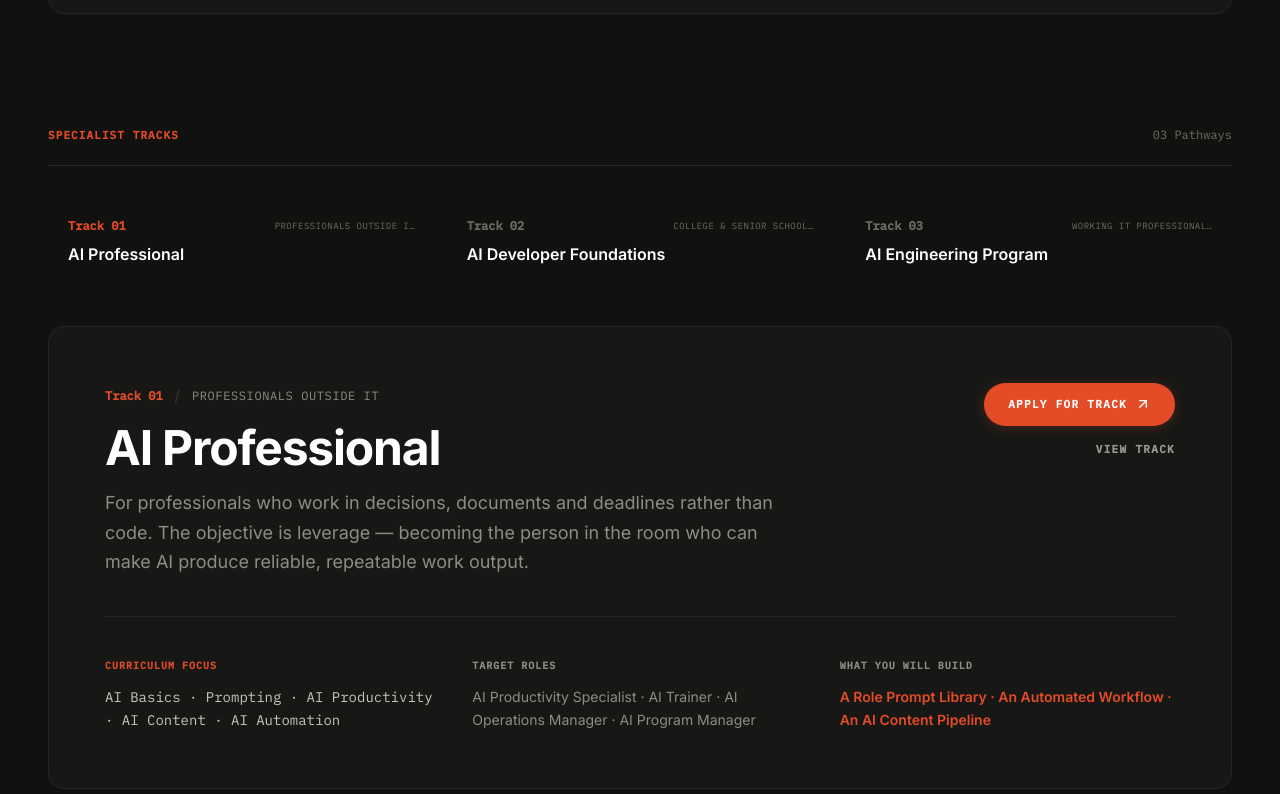
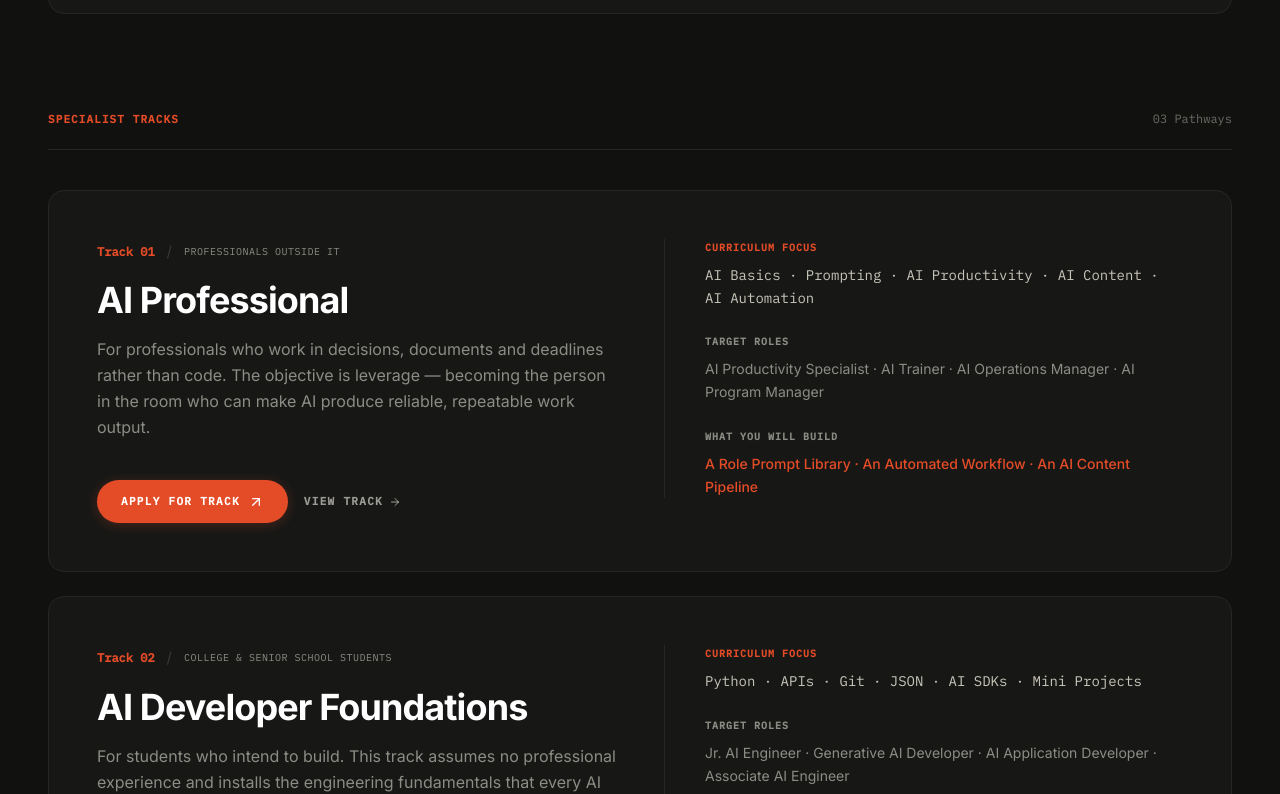
Before and after one commit to atomnoid/REDESIGNING-GAPSO-WEBSITE, a Next.js app: page / in a window 1280 px wide. Shown: the part 7626-8420 px from the top of the page. Built offline with nearby package versions, Linux system fonts and the light colour scheme.

Commit message:
feat: create ProgramsDetailSection component for displaying entry points and specialized tracks

```diff
--- a/components/sections/ProgramsDetailSection.tsx
+++ b/components/sections/ProgramsDetailSection.tsx
@@ -1,7 +1,7 @@
 'use client'
 
-import React, { useRef, useState } from 'react'
-import { ArrowUpRight } from 'lucide-react'
+import React, { useRef } from 'react'
+import { ArrowUpRight, ArrowRight } from 'lucide-react'
 import { motion, useInView } from 'framer-motion'
 import { TrackData } from './LearningSystemSection'
 
@@ -13,7 +13,6 @@ interface Props {
 export function ProgramsDetailSection({ tracks, applyHref }: Props) {
   const containerRef = useRef(null)
   const isInView = useInView(containerRef, { once: true, margin: '-60px' })
-  const [activeTrackIndex, setActiveTrackIndex] = useState<number>(0)
 
   return (
     <section
@@ -54,7 +53,7 @@ export function ProgramsDetailSection({ tracks, applyHref }: Props) {
           </motion.p>
         </div>
 
-        {/* 00. Free Foundation Card — Clean Human Editorial Style */}
+        {/* Free Entry Foundation Card */}
         <motion.div
           initial={{ opacity: 0, y: 24 }}
           animate={isInView ? { opacity: 1, y: 0 } : {}}
@@ -90,133 +89,101 @@ export function ProgramsDetailSection({ tracks, applyHref }: Props) {
           </p>
         </motion.div>
 
-        {/* ── Specialist Tracks ── */}
-        <div className="pt-4 mb-8 flex items-baseline justify-between border-b border-[#252724] pb-5">
-          <div>
+        {/* Section Sub-heading for Tracks */}
+        <div className="mb-10 flex items-baseline justify-between border-b border-[#252724] pb-5">
           <p className="font-mono text-[11px] font-bold text-[#E44B27] uppercase tracking-widest">
             Specialist Tracks
           </p>
-          </div>
           <span className="font-mono text-xs text-[#6B6C65]">
             03 Pathways
           </span>
         </div>
 
-        {/* Editorial Tab Switcher for Desktop / Mobile Quick Select */}
-        <div className="grid grid-cols-1 md:grid-cols-3 gap-3 mb-10">
-          {tracks.map((t, idx) => {
-            const isSelected = activeTrackIndex === idx
-            return (
-              <button
+        {/* Specialist Tracks — Clean Architectural List / Cards */}
+        <div className="space-y-6">
+          {tracks.map((t, index) => (
+            <motion.div
               key={t.no}
-                onClick={() => setActiveTrackIndex(idx)}
-                className={`text-left p-5 rounded-xl border transition-all duration-200 cursor-pointer ${
-                  isSelected
-                    ? 'bg-[#1C1E1B] border-[#E44B27] text-white shadow-sm'
-                    : 'bg-[#141513] border-[#252724] text-[#8B8C84] hover:border-[#383A35] hover:text-[#C8C5BA]'
-                }`}
+              initial={{ opacity: 0, y: 24 }}
+              animate={isInView ? { opacity: 1, y: 0 } : {}}
+              transition={{ duration: 0.6, delay: 0.2 + index * 0.1 }}
+              className="p-8 sm:p-10 md:p-12 rounded-2xl bg-[#171816] border border-[#252724] hover:border-[#3a3c36] transition-colors duration-300"
             >
-                <div className="flex items-center justify-between mb-2">
-                  <span className={`font-mono text-xs font-bold ${isSelected ? 'text-[#E44B27]' : 'text-[#6B6C65]'}`}>
+              <div className="grid grid-cols-1 lg:grid-cols-12 gap-8 lg:gap-12 items-start">
+
+                {/* Left Side: Track Number, Audience, Title, Description, and CTA Buttons */}
+                <div className="lg:col-span-6 flex flex-col justify-between h-full">
+                  <div>
+                    <div className="flex items-center gap-3 mb-4">
+                      <span className="font-mono text-xs font-bold text-[#E44B27]">
                         Track {t.no}
                       </span>
-                  <span className="font-mono text-[9px] uppercase tracking-wider text-[#6B6C65] truncate max-w-[140px]">
+                      <span className="text-[#383A35]">/</span>
+                      <span className="font-mono text-[10px] text-[#8B8C84] uppercase tracking-wider">
                         {t.audience}
                       </span>
                     </div>
-                <div className="font-semibold text-base text-white">
+
+                    <h3 className="text-2xl sm:text-3xl lg:text-4xl font-bold text-white tracking-tight mb-4">
                       {t.title}
-                </div>
-              </button>
-            )
-          })}
-        </div>
-
-        {/* Active Track Comprehensive Editorial View */}
-        {(() => {
-          const currentTrack = tracks[activeTrackIndex]
-          return (
-            <motion.div
-              key={currentTrack.no}
-              initial={{ opacity: 0, y: 16 }}
-              animate={{ opacity: 1, y: 0 }}
-              transition={{ duration: 0.4 }}
-              className="p-8 sm:p-12 md:p-14 rounded-2xl bg-[#171816] border border-[#252724]"
-            >
-              {/* Header inside the panel */}
-              <div className="grid grid-cols-1 lg:grid-cols-12 gap-8 items-start pb-10 border-b border-[#252724]">
-                <div className="lg:col-span-8">
-                  <div className="flex items-center gap-3 mb-4">
-                    <span className="font-mono text-xs font-bold text-[#E44B27]">
-                      Track {currentTrack.no}
-                    </span>
-                    <span className="text-[#383A35]">/</span>
-                    <span className="font-mono text-xs uppercase tracking-wider text-[#8B8C84]">
-                      {currentTrack.audience}
-                    </span>
-                  </div>
-
-                  <h3 className="text-3xl sm:text-4xl lg:text-5xl font-bold text-white tracking-tight mb-4">
-                    {currentTrack.title}
                     </h3>
 
-                  <p className="text-base sm:text-lg text-[#8B8C84] leading-relaxed max-w-2xl font-normal">
-                    {currentTrack.desc}
+                    <p className="text-sm sm:text-base text-[#8B8C84] leading-relaxed font-normal mb-8 max-w-xl">
+                      {t.desc}
                     </p>
                   </div>
 
-                <div className="lg:col-span-4 flex flex-col sm:flex-row lg:flex-col gap-4 lg:items-end justify-center">
-                  <a
-                    href={applyHref}
-                    className="btn w-full sm:w-auto justify-center"
-                  >
+                  <div className="flex items-center gap-4 flex-wrap pt-2">
+                    <a href={applyHref} className="btn">
                       <span>Apply For Track</span>
                       <ArrowUpRight className="w-4 h-4" />
                     </a>
-                  <a
-                    href="#programs-detail"
-                    className="link-dark text-xs text-[#8B8C84] hover:text-white"
-                  >
+                    <a href="#programs-detail" className="link-dark text-xs flex items-center gap-1.5 text-[#8B8C84] hover:text-white">
                       <span>View Track</span>
+                      <ArrowRight className="w-3 h-3" />
                     </a>
                   </div>
                 </div>
 
-              {/* Editorial 3-Column Spec Sheet */}
-              <div className="grid grid-cols-1 md:grid-cols-3 gap-8 pt-10">
-                {/* 1. Curriculum Focus */}
+                {/* Right Side: Curriculum, Roles, and What You Will Build spec sheet */}
+                <div className="lg:col-span-6 space-y-6 pt-6 lg:pt-0 lg:border-l lg:border-[#252724] lg:pl-10">
+
+                  {/* Curriculum Focus */}
                   <div>
-                  <p className="font-mono text-[10px] text-[#E44B27] uppercase tracking-widest font-bold mb-3">
+                    <p className="font-mono text-[10px] text-[#E44B27] uppercase tracking-widest font-bold mb-2">
                       Curriculum Focus
                     </p>
                     <p className="font-mono text-xs sm:text-sm text-[#C8C5BA] leading-relaxed">
-                    {currentTrack.skills}
+                      {t.skills}
                     </p>
                   </div>
 
-                {/* 2. Target Roles */}
+                  {/* Target Roles */}
                   <div>
-                  <p className="font-mono text-[10px] text-[#8B8C84] uppercase tracking-widest font-bold mb-3">
+                    <p className="font-mono text-[10px] text-[#8B8C84] uppercase tracking-widest font-bold mb-2">
                       Target Roles
                     </p>
-                  <p className="text-sm text-[#8B8C84] leading-relaxed font-normal">
-                    {currentTrack.roles}
+                    <p className="text-xs sm:text-sm text-[#8B8C84] leading-relaxed">
+                      {t.roles}
                     </p>
                   </div>
 
-                {/* 3. What You Will Build */}
+                  {/* What You Will Build */}
                   <div>
-                  <p className="font-mono text-[10px] text-[#8B8C84] uppercase tracking-widest font-bold mb-3">
+                    <p className="font-mono text-[10px] text-[#8B8C84] uppercase tracking-widest font-bold mb-2">
                       What You Will Build
                     </p>
-                  <p className="text-sm text-[#E44B27] font-semibold leading-relaxed">
-                    {currentTrack.build}
+                    <p className="text-xs sm:text-sm text-[#E44B27] font-medium leading-relaxed">
+                      {t.build}
                     </p>
                   </div>
+
+                </div>
+
               </div>
             </motion.div>
-          )
-        })()}
+          ))}
+        </div>
 
       </div>
     </section>
```
Lines whose indentation alone changed are shown as unchanged.
